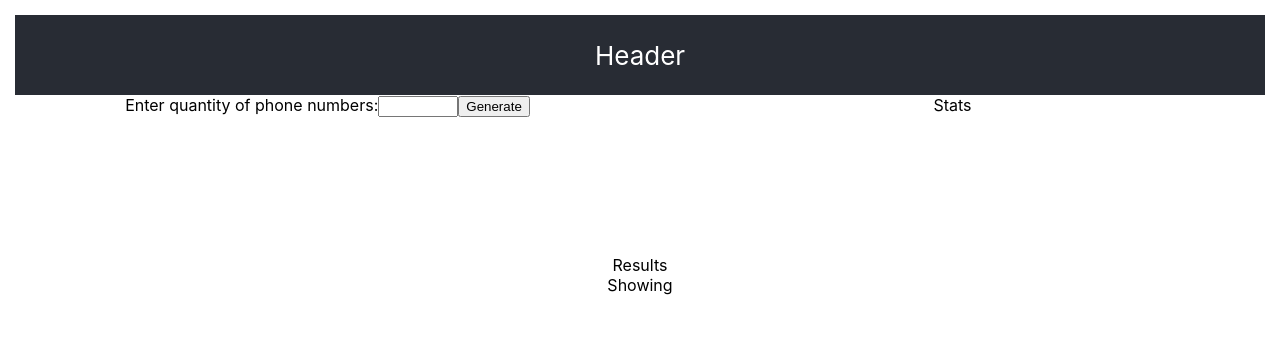
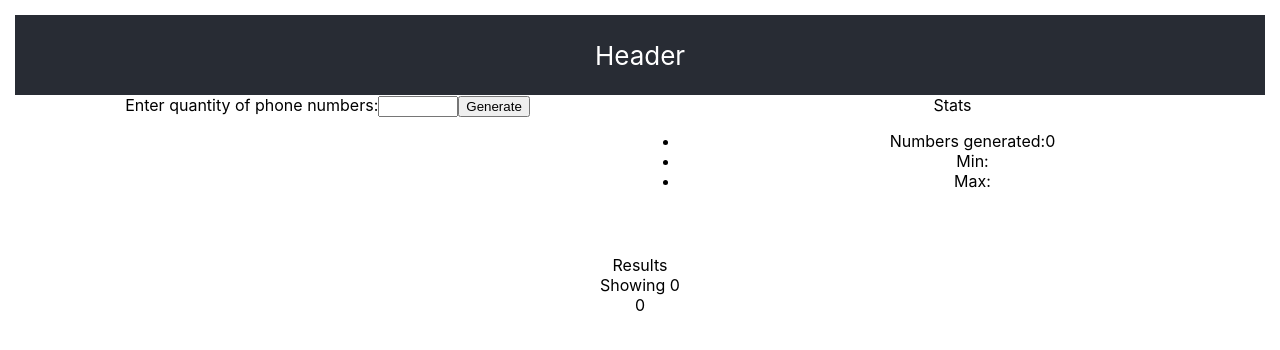
Before and after one commit to pluwum/phone-number-generator, a React (Create React App) app: page / in a window 1280 px wide. Shown: the top 350 px of the page. Built offline with nearby package versions, Linux system fonts and the light colour scheme.

Commit message:
Display stats.

```diff
--- a/src/App.js
+++ b/src/App.js
@@ -7,14 +7,23 @@ import Stats from './components/Stats'
 
 class App extends Component {
   state = {
-    phoneNumbers: []
+    phoneNumbers: [],
+    max: null,
+    min: null,
+    count: 0
   }
 
   getPhoneNumbers = results => {
-    this.setState({ phoneNumbers: results })
+    this.setState({
+      phoneNumbers: results.phoneNumbers,
+      max: results.max,
+      min: results.min,
+      count: results.count
+    })
   }
 
   render () {
+    const { min, max, count } = this.state
     return (
       <div className='container'>
         <Header />
@@ -23,12 +32,12 @@ class App extends Component {
             <Generator getPhoneNumbers={this.getPhoneNumbers} />
           </div>
           <div className='col'>
-            <Stats />
+            <Stats min={min} max={max} count={count} />
           </div>
         </div>
         <div className='row'>
           <div className='col'>
-            <Results phoneNumbers={this.state}/>
+            <Results phoneNumbers={this.state.phoneNumbers} />
           </div>
         </div>
       </div>
--- a/src/components/Generator.js
+++ b/src/components/Generator.js
@@ -62,7 +62,12 @@ class Generator extends Component {
     this.setState({
       phoneNumbers: phoneNumbers
     })
-    this.props.getPhoneNumbers(phoneNumbers)
+    this.props.getPhoneNumbers({
+      phoneNumbers,
+      min: Math.min(...phoneNumbers),
+      max: Math.max(...phoneNumbers),
+      count: phoneNumbers.length
+    })
   }
 
   handleChange = event => {
--- a/src/components/Stats.js
+++ b/src/components/Stats.js
@@ -1,9 +1,14 @@
 import React from 'react'
 
-const Stats = () => {
+const Stats = ({ min, max, count }) => {
   return (
     <div>
       Stats
+      <ul>
+        <li>Numbers generated:{count}</li>
+        <li>Min:{min}</li>
+        <li>Max:{max}</li>
+      </ul>
     </div>
   )
 }
```
